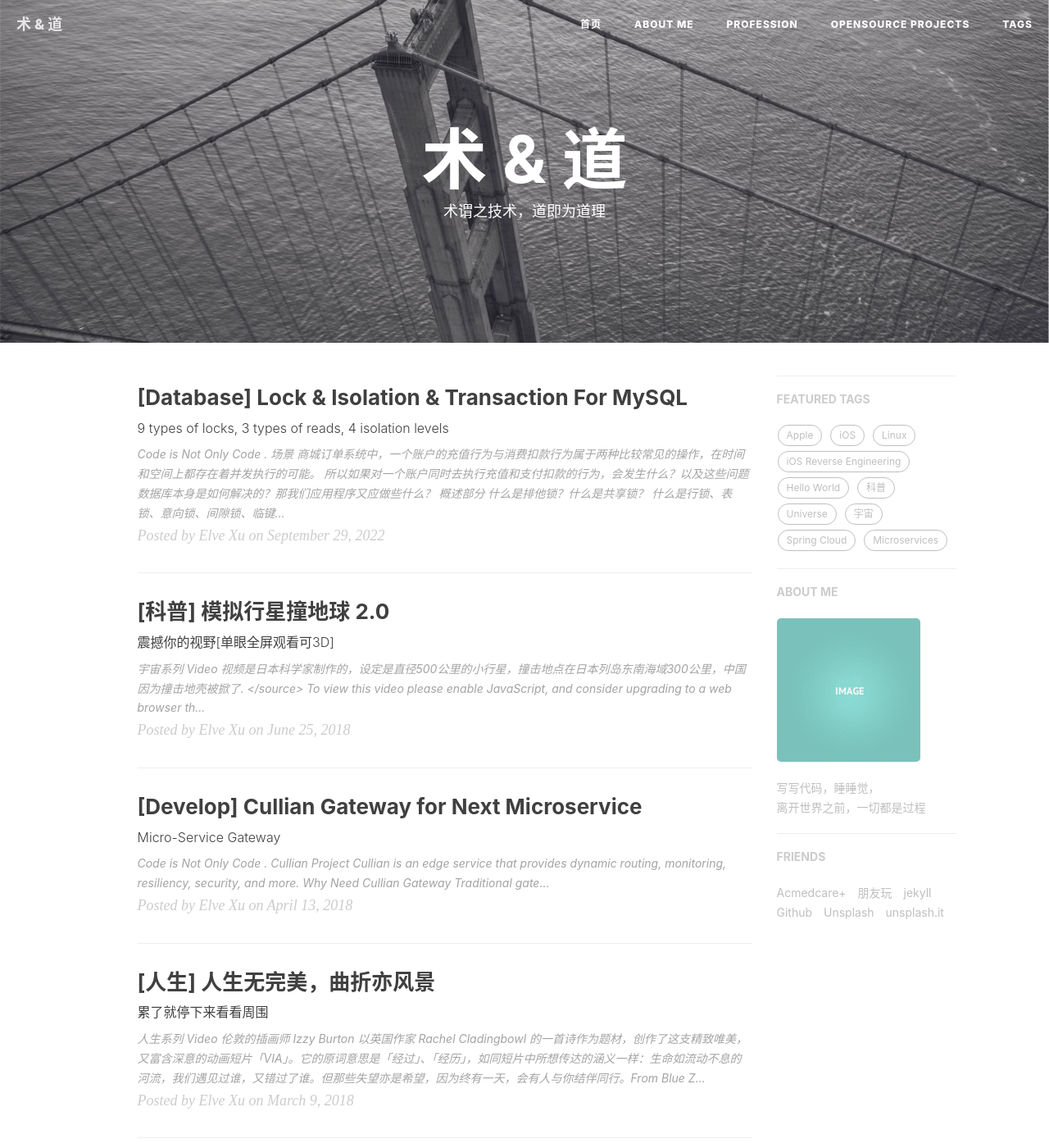
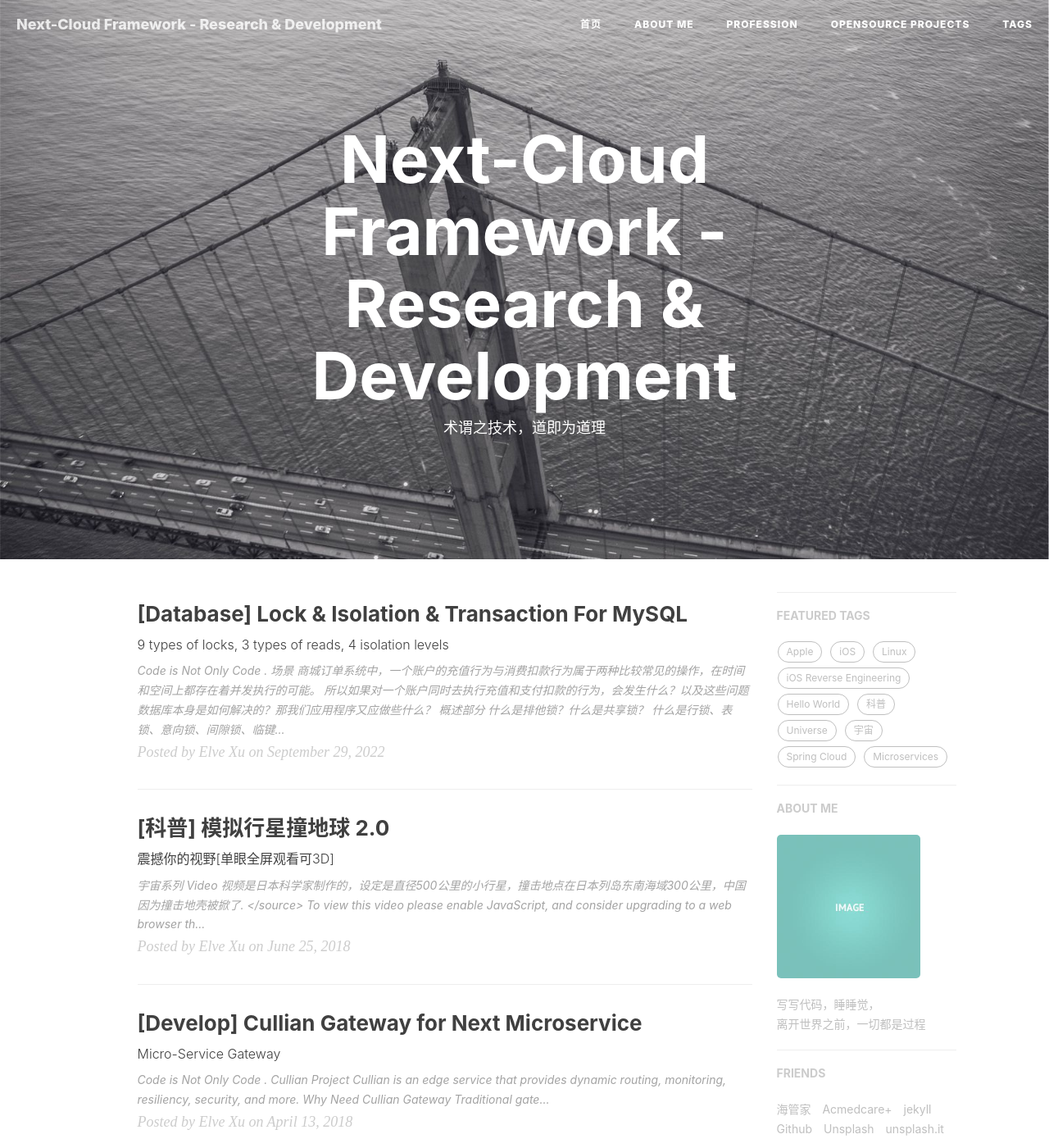
Before and after one commit to misselvexu/misselvexu.github.io, a Jekyll site: the page built from index.html, in a window 1280 px wide and 1400 px high. Shown: the whole window at 82% size. Built offline with Jekyll 4.4.1, drawn with Linux system fonts in a browser that asks for light colours; nearby versions of some CDN libraries; the list of posts is cut into pages by our own code; comment, search, counter and statistics services are not loaded; some of the changed text lies outside the part shown.

Commit message:
Update _config.yml

```diff
--- a/_config.yml
+++ b/_config.yml
@@ -1,13 +1,13 @@
 # Site settings
-title: '术 & 道'
-SEOTitle: misselvexu | ElveXu Blog
+title: 'Next-Cloud Framework - Research & Development'
+SEOTitle: misselvexu | Palmer.Xu Blog
 # 背景图是否随机
 #header-img-random:
 #header-img: https://unsplash.it/1600/500/?random
 header-img: img/home-bg.jpg
 email: iskp.me@gmail.com
-description: "Elve Xu，Java , iOS Security & Mobile Lover，Back-End Engineer | 与你一起发现更大的世界。"
-keyword: "misselvexu ElveXu ivetech 徐小维 vopen.xyz vopen"
+description: "Palmer Xu，Java , iOS Security & Mobile Lover，Back-End Engineer | 与你一起发现更大的世界。"
+keyword: "海管家 misselvexu Palmer.Xu ivetech 老徐 vopen.xyz vopen"
 url: "https://vopen.xyz"              # your host, for absolute URL
 baseurl: ""                             # for example, '/blog' if your blog hosted on 'host/blog'
 
@@ -89,11 +89,11 @@
 # Friends
 friends: [
     {
+      title: "海管家",
+      href: "http://www.hgj.com/"
+    },{
       title: "Acmedcare+",
       href: "http://www.acmedcare.com/"
-    },{
-      title: "朋友玩",
-      href: "http://pengyouwan.com/"
     },{
       title: "jekyll",
       href: "http://jekyll.com.cn/"
```
